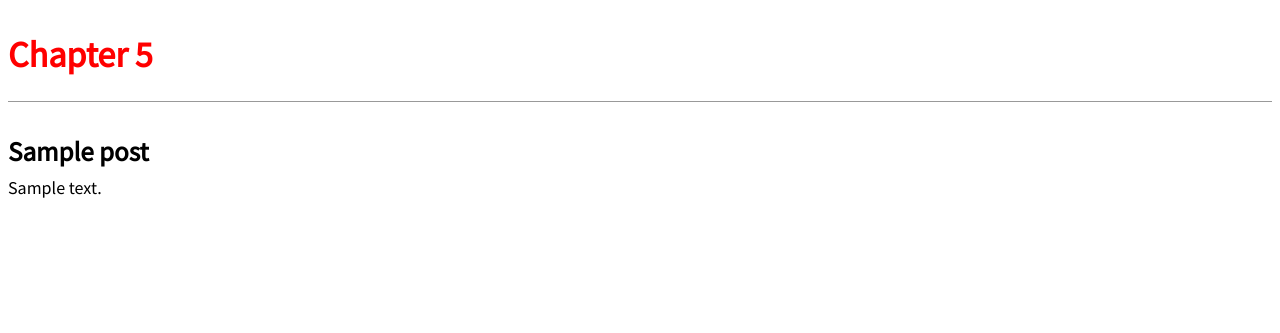
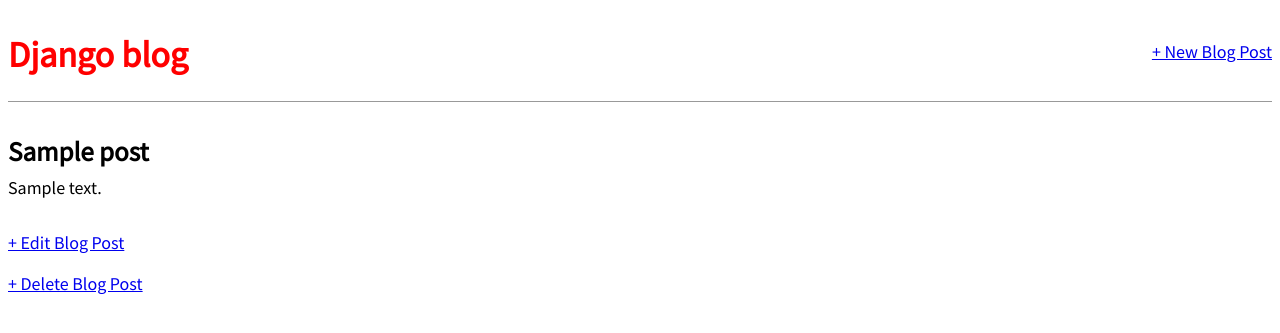
Before and after one commit to farookie007/DjangoForBeginners, a Django app: page /post/1/ in a window 1280 px wide. Shown: the top 333 px of the page. Run offline with Django 4.2, Linux system fonts and the light colour scheme; tables that the repository leaves empty hold one stand-in row (values such as "Sample post").

Commit message:
Initial commit for Chapter 6
Finish implementation of the CRUD functionality
Implemented the CBVs - DeleteView, UpdateView & CreateView
Wroted tests for the new implementations

```diff
--- a/ch_5/blog/models.py
+++ b/ch_5/blog/models.py
@@ -1,5 +1,4 @@
-from email.quoprimime import body_check
-from turtle import title
+from django.urls import reverse
 from django.db import models
 
 
@@ -15,3 +14,6 @@
 
     def __str__(self):
         return self.title
+
+    def get_absolute_url(self):
+        return reverse("post_detail", kwargs={"pk": self.pk})
--- a/ch_5/blog/urls.py
+++ b/ch_5/blog/urls.py
@@ -1,9 +1,19 @@
 from django.urls import path
 
-from .views import BlogDetailView, BlogListView
+from .views import (
+    BlogListView,
+    BlogDetailView,
+    BlogCreateView,
+    BlogDeleteView,
+    BlogUpdateView
+)
+
 
 
 urlpatterns = [
     path("", BlogListView.as_view(), name='home'),
-    path("post/<int:pk>/", BlogDetailView.as_view(), name='post_detail')
+    path("post/<int:pk>/", BlogDetailView.as_view(), name='post_detail'),
+    path("post/<int:pk>/edit", BlogUpdateView.as_view(), name='post_update'),
+    path("post/new/", BlogCreateView.as_view(), name='post_create'),
+    path("post/<int:pk>/delete", BlogDeleteView.as_view(), name='post_delete'),
 ]
--- a/ch_5/blog/views.py
+++ b/ch_5/blog/views.py
@@ -1,4 +1,6 @@
 from django.views.generic import ListView, DetailView
+from django.views.generic.edit import CreateView, UpdateView, DeleteView
+from django.urls import reverse_lazy
 
 from .models import Post
 
@@ -8,10 +10,26 @@
 class BlogListView(ListView):
     model = Post
     template_name = 'blog/home.html'
-    context_object_name = 'blog_posts_list'
+    context_object_name = 'post_list'
 
 
 class BlogDetailView(DetailView):
     model = Post
     template_name = 'blog/post_detail.html'
     context_object_name = 'post'
+
+
+class BlogCreateView(CreateView):
+    model = Post
+    template_name = 'blog/post_create.html'
+    fields = ['title', 'author', 'body']
+
+class BlogUpdateView(UpdateView):
+    model = Post
+    template_name = 'blog/post_update.html'
+    fields = ['title', 'body']
+
+class BlogDeleteView(DeleteView):
+    model = Post
+    template_name = 'blog/post_delete.html'
+    success_url = reverse_lazy('home')
--- a/ch_5/templates/base.html
+++ b/ch_5/templates/base.html
@@ -1,12 +1,22 @@
 {% load static %}
 <head>
-  <link href="{% static 'css/base.css' %}" rel="stylesheet">
-  <link href="https://fonts.googleapis.com/css?family=Source+Sans+Pro:400"
-rel="stylesheet">
-
+  <link href="{% static 'css/base.css' %}" rel="stylesheet" />
+  <link
+    href="https://fonts.googleapis.com/css?family=Source+Sans+Pro:400"
+    rel="stylesheet"
+  />
 </head>
 
-<header>
-  <h1><a href="{% url 'home' %}">Chapter 5</a></h1>
-</header>
-{% block content %}{% endblock content %}
+<body>
+  <div>
+    <header>
+      <div class="nav-left">
+        <h1><a href="{% url 'home' %}">Django blog</a></h1>
+      </div>
+      <div class="nav-right">
+        <a href="{% url 'post_create' %}">+ New Blog Post</a>
+      </div>
+    </header>
+    {% block content %} {% endblock content %}
+  </div>
+</body>
--- a/ch_5/templates/blog/home.html
+++ b/ch_5/templates/blog/home.html
@@ -1,4 +1,4 @@
-{% extends 'base.html' %} {% block content %} {% for post in blog_posts_list %}
+{% extends 'base.html' %} {% block content %} {% for post in post_list %}
 <div class="post-entry">
   <h2><a href="{% url 'post_detail' post.pk %}">{{ post.title }}</a></h2>
   <p>{{ post.body }}</p>
--- a/ch_5/templates/blog/post_detail.html
+++ b/ch_5/templates/blog/post_detail.html
@@ -1,9 +1,8 @@
-{% extends 'base.html' %}
-
-{% block content %}
+{% extends 'base.html' %} {% block content %}
 <div class="post-entry">
-<h2>{{ post.title }}</h2>
-<p>{{ post.body }}</p>
+  <h2>{{ post.title }}</h2>
+  <p>{{ post.body }}</p>
 </div>
-
+<p><a href="{% url 'post_update' post.pk %}">+ Edit Blog Post</a></p>
+<p><a href="{% url 'post_delete' post.pk %}">+ Delete Blog Post</a></p>
 {% endblock content %}
```
Also changed, not shown: ch_5/blog/tests.py (+30 -0 lines), ch_5/templates/blog/post_create.html (added, +7 -0 lines), ch_5/templates/blog/post_delete.html (added, +8 -0 lines), ch_5/templates/blog/post_update.html (added, +7 -0 lines).
